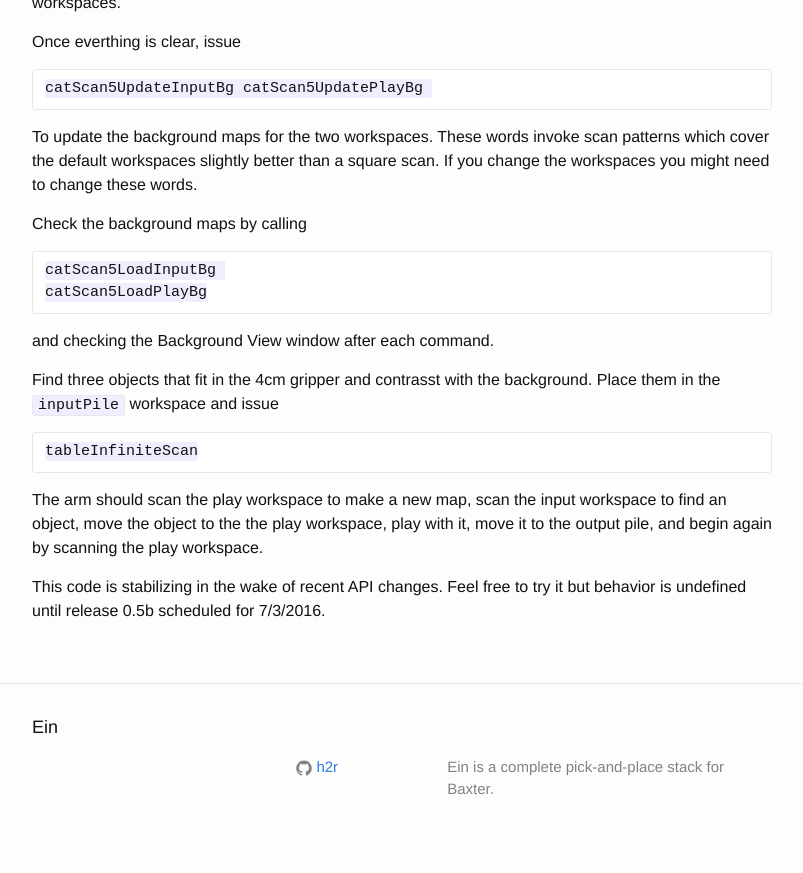
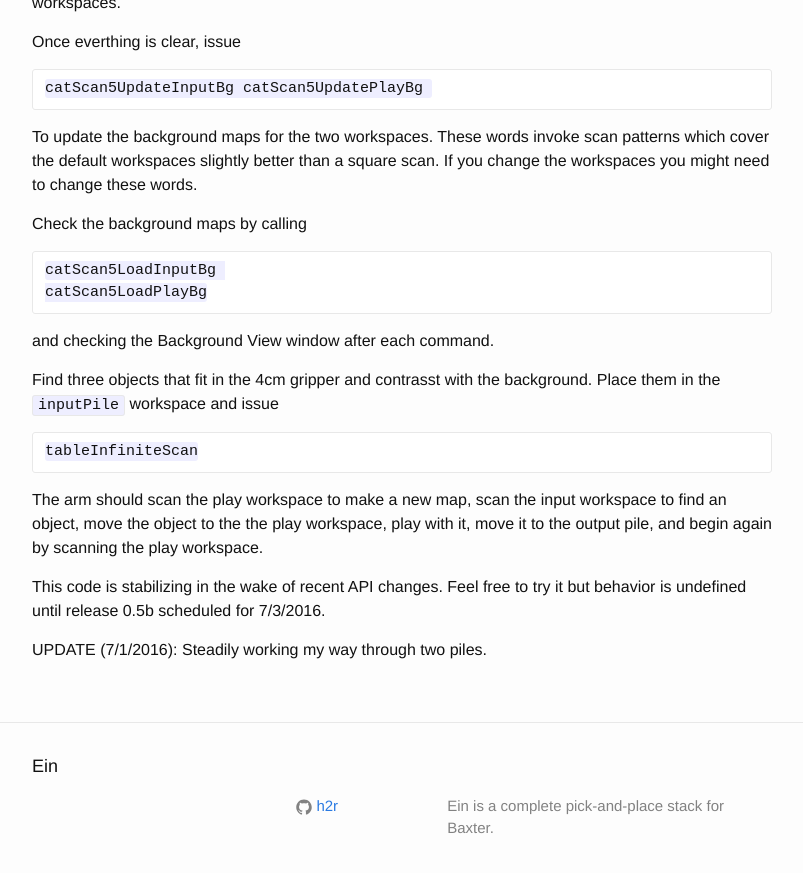
Before and after one commit to h2r/ein, a Jekyll site: the page built from scanningobjects.md, in a window 1280 px wide and 900 px high, scrolled down 726 px. Shown: the top 873 px of the window, without its empty margins (238-1041 px from the left). Built offline with Jekyll 4.4.1, drawn with Linux system fonts in a browser that asks for light colours.

Commit message:
update
Former-commit-id: deaefefda4d82d6f98186d82bba975500e525683

```diff
--- a/scanningobjects.md
+++ b/scanningobjects.md
@@ -59,3 +59,5 @@ The arm should scan the play workspace to make a new map, scan the input workspa
 play with it, move it to the output pile, and begin again by scanning the play workspace.
 
 This code is stabilizing in the wake of recent API changes. Feel free to try it but behavior is undefined until release 0.5b scheduled for 7/3/2016.
+
+UPDATE (7/1/2016): Steadily working my way through two piles.
```
